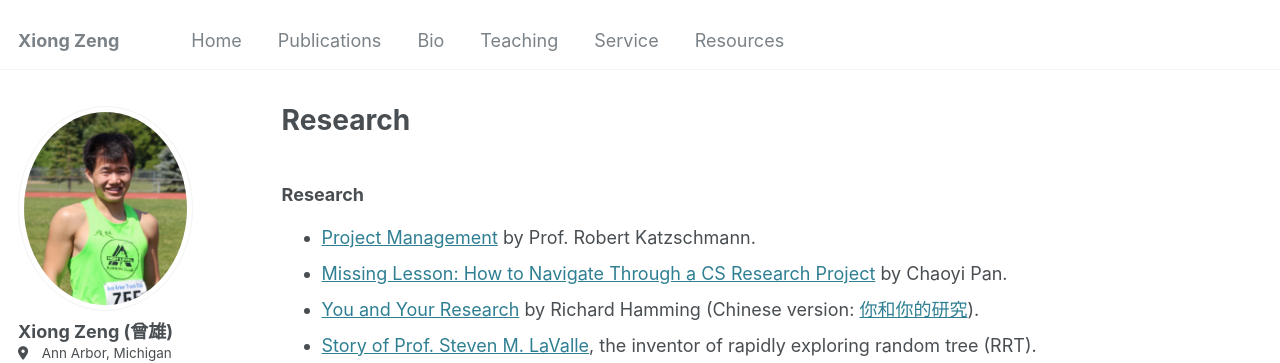
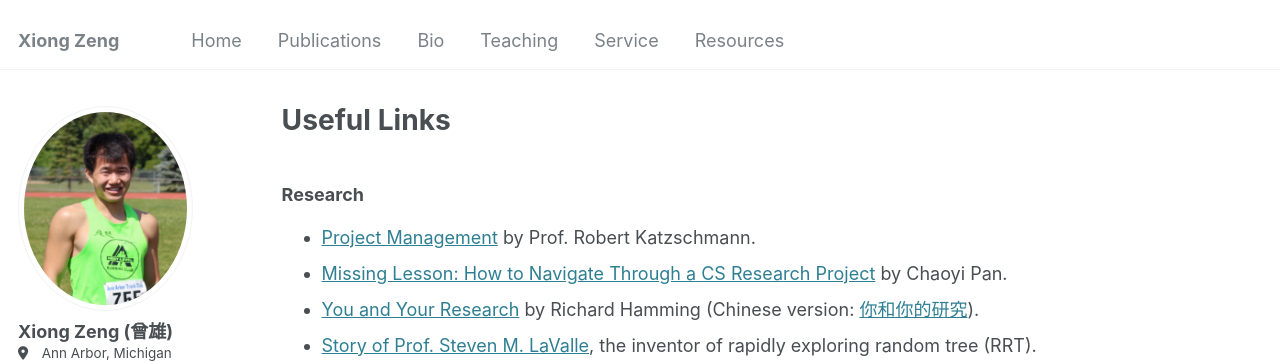
Before and after one commit to zengxiong111/zengxiong.github.io, a Jekyll site: the page built from _pages/resources.md, in a window 1280 px wide and 1251 px high. Shown: the top 363 px of the window. Built offline with Jekyll 4.4.1, drawn with Linux system fonts in a browser that asks for light colours; some web fonts are replaced; our own code applies the rules of GitHub Pages for plain Markdown files.

Commit message:
Update resources.md

```diff
--- a/_pages/resources.md
+++ b/_pages/resources.md
@@ -1,6 +1,6 @@
 ---
 layout: single
-
+title: "Useful Links"
 permalink: /resources/
 author_profile: true
 ---
```
